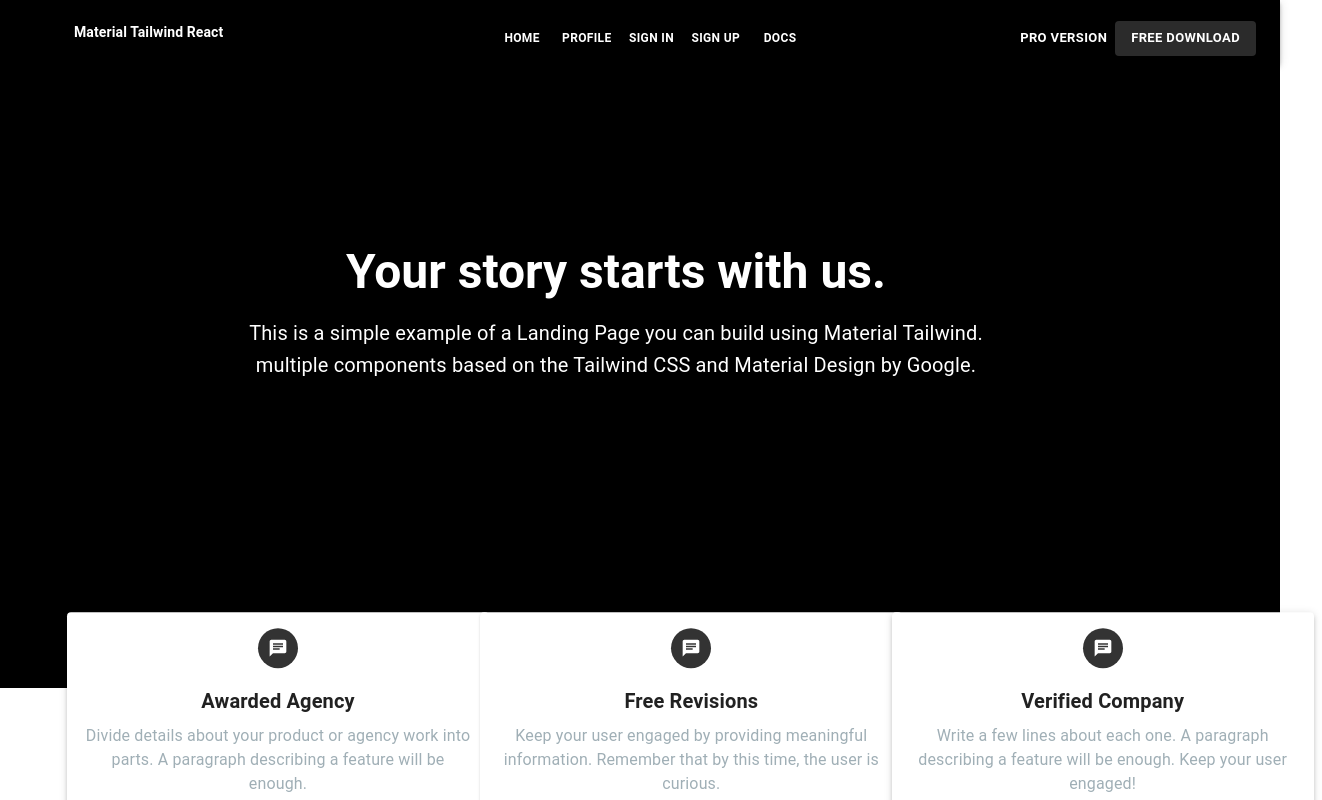
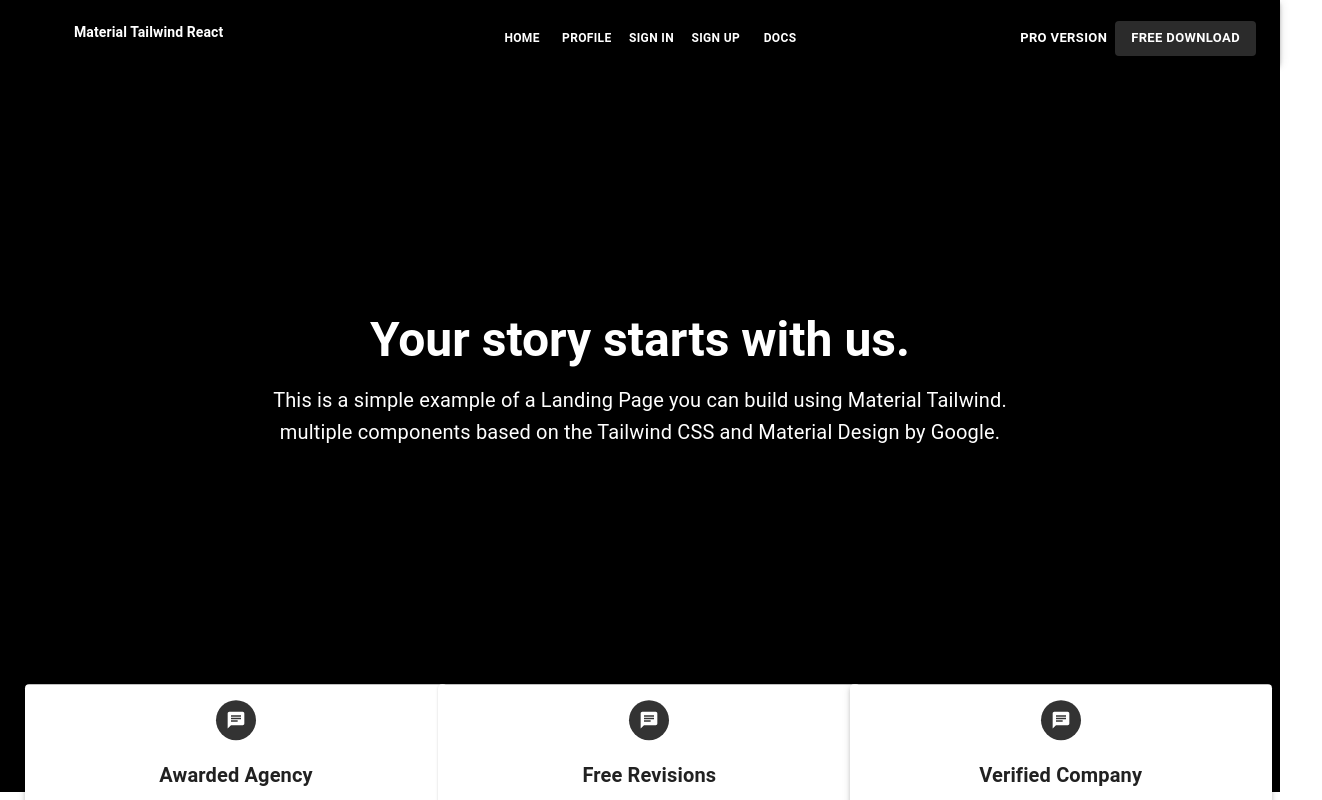
Before and after one commit to kimmisinha/Material-UI-Project, a React (Create React App) app: page / in a window 1280 px wide. Shown: the top 800 px of the page, 1322 px wide, since content can reach past the window. Built offline with nearby package versions, Linux system fonts and the light colour scheme.

Commit message:
Fix formatting and layout for LandingPage component

```diff
--- a/src/Component/Home.jsx
+++ b/src/Component/Home.jsx
@@ -13,7 +13,7 @@ const Home = () => {
     <Box>
       <Navbar />
       <LandingPage />
-      <TeamPage />
+       <TeamPage />
       <OurTeam />
       <CoWorking />
       <ContactUs />
--- a/src/Component/LandingPage.jsx
+++ b/src/Component/LandingPage.jsx
@@ -16,8 +16,8 @@ const LandingPage = () => {
           backgroundColor: "black",
           color: "white",
           padding: "4rem",
-          // width: "100%",
           fontFamily: "Roboto, sans-serif",
+          height: "83vh",
         }}
       >
         <Typography
@@ -25,11 +25,9 @@ const LandingPage = () => {
           component="h1"
           gutterBottom
           sx={{
-            marginTop: "-3.9rem",
-            fontWeight: 790,
+            fontWeight: 700,
             color: "white",
-            fontFamily: "Roboto, sans-serif",
-            marginRight: "3.0rem",
+            marginBottom: "1rem",
           }}
         >
           Your story starts with us.
@@ -41,9 +39,8 @@ const LandingPage = () => {
           sx={{
             whiteSpace: "pre-line",
             fontWeight: 400,
-            fontFamily: "Roboto, sans-serif",
             color: "white",
-            marginRight: "3.0rem",
+            marginBottom: "2rem",
           }}
         >
           This is a simple example of a Landing Page you can build using
@@ -56,8 +53,7 @@ const LandingPage = () => {
         container
         spacing={4}
         sx={{
-          margin: "10px",
-          marginTop: "-2rem",
+          marginTop: "-4rem",
           transform: "translateY(-30%)",
         }}
       >
@@ -70,7 +66,6 @@ const LandingPage = () => {
               textAlign: "center",
               margin: "1px",
               marginLeft: "25px",
-
               width: "390px",
               height: "190px",
             }}
@@ -93,7 +88,7 @@ const LandingPage = () => {
               variant="h6"
               component="h2"
               gutterBottom
-              sx={{ fontWeight: "600",paddingTop:"17px" }}
+              sx={{ fontWeight: "600", paddingTop: "19px" }}
             >
               Awarded Agency
             </Typography>
@@ -102,7 +97,6 @@ const LandingPage = () => {
               sx={{
                 color: "rgb(160,175,182)",
                 fontFamily: "Roboto, sans-serif",
-
               }}
             >
               Divide details about your product or agency work into parts. A
@@ -141,7 +135,7 @@ const LandingPage = () => {
               variant="h6"
               component="h2"
               gutterBottom
-              sx={{ fontWeight: "600" ,paddingTop:"17px"}}
+              sx={{ fontWeight: "600", paddingTop: "19px" }}
             >
               Free Revisions
             </Typography>
@@ -162,15 +156,12 @@ const LandingPage = () => {
             elevation={3}
             sx={{
               border: "9px",
-
               padding: "1rem",
               textAlign: "center",
               margin: "1px",
               width: "390px",
               height: "190px",
-              // marginLeft: "200px",
               marginLeft: "-25px",
-
             }}
           >
             <Box
@@ -191,7 +182,7 @@ const LandingPage = () => {
               variant="h6"
               component="h2"
               gutterBottom
-              sx={{ fontWeight: "600",paddingTop:"17px" }}
+              sx={{ fontWeight: "600", paddingTop: "19px" }}
             >
               Verified Company
             </Typography>
```
Also changed, not shown: src/Component/Navbar.jsx (renamed from src/Component/Navbar.js).
